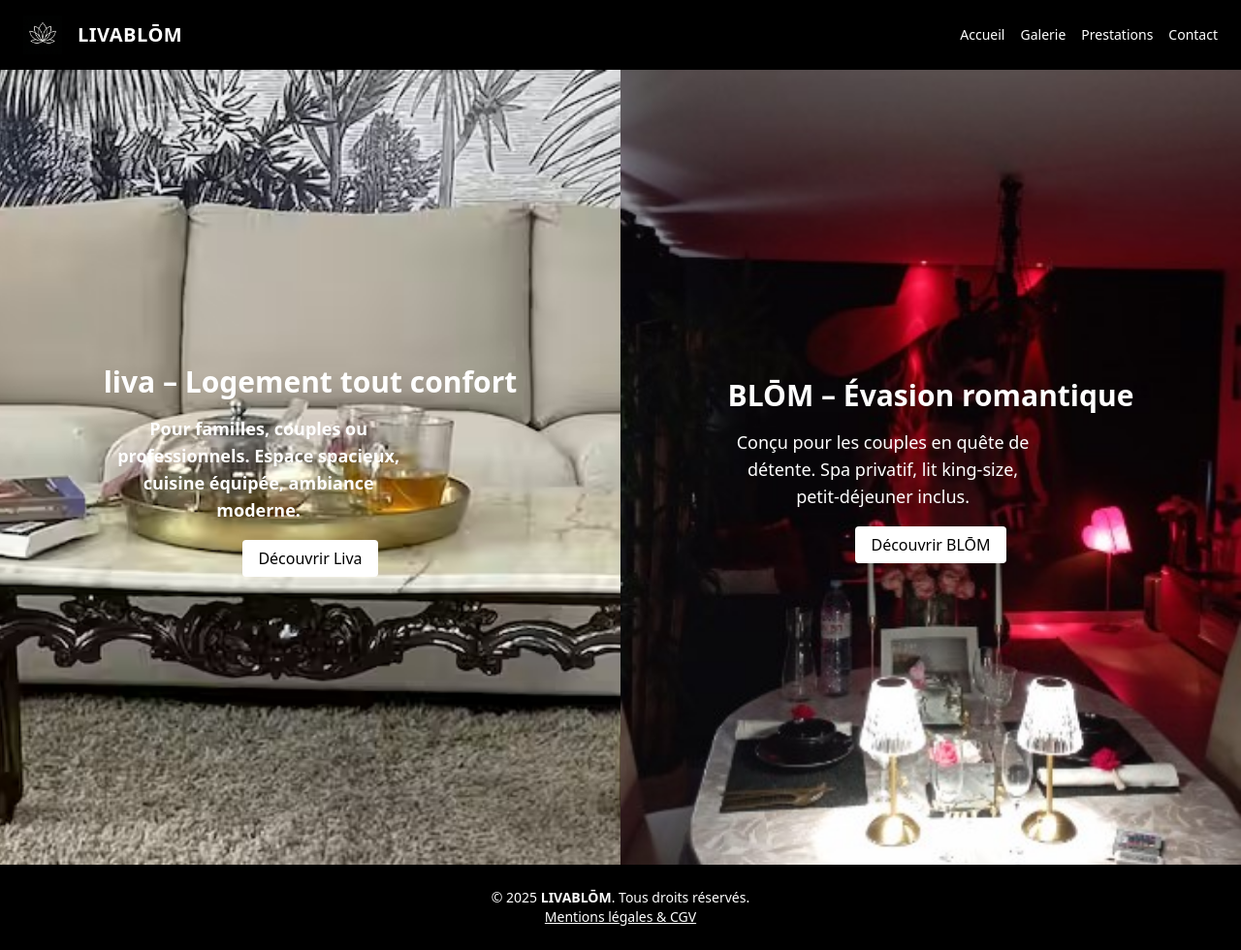
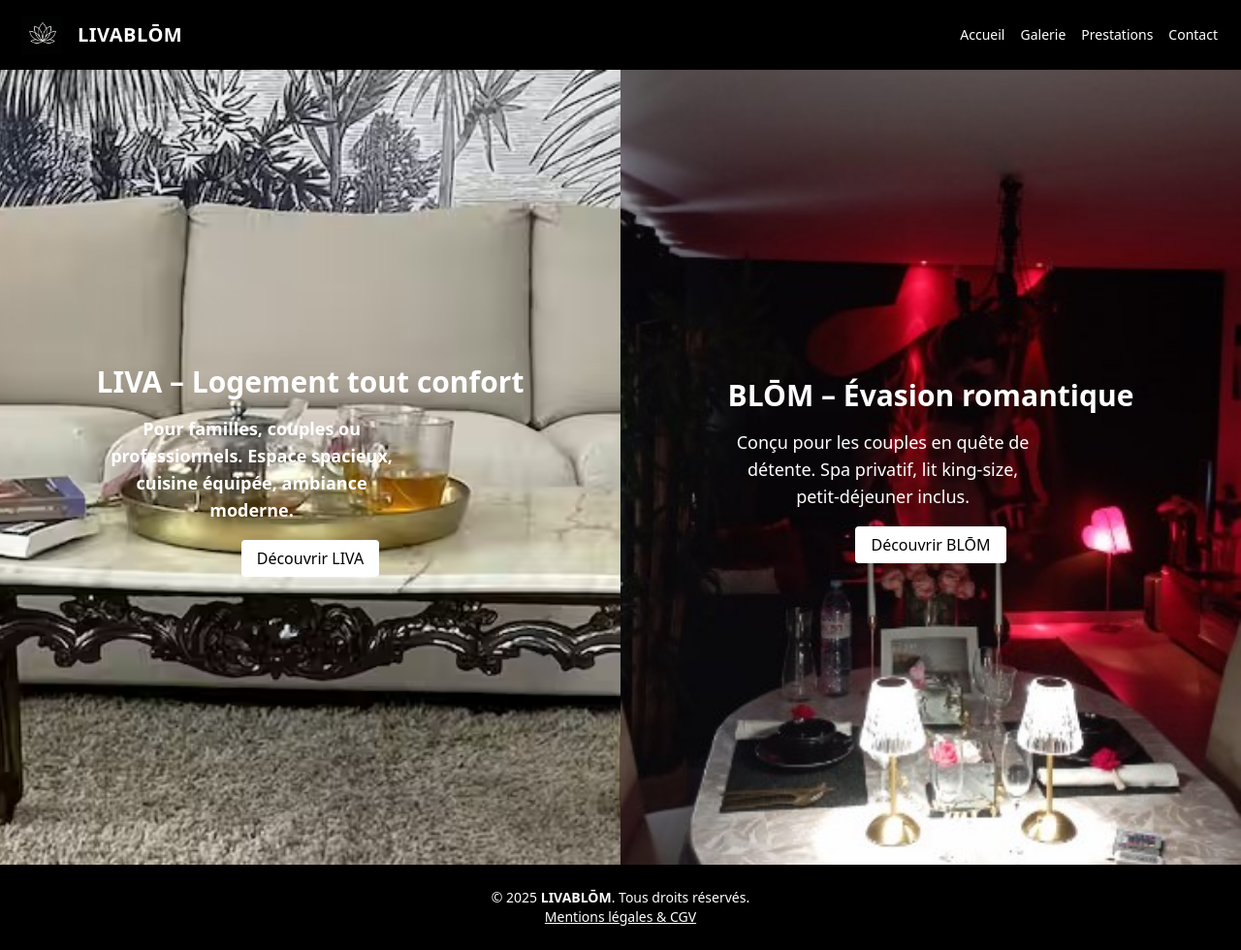
Before and after one commit to LIVABLOM/LIVABLOM, a Jekyll site: the page built from index.md, in a window 1280 px wide. Shown: the whole page at 97% size. Built offline with Jekyll 4.4.1, drawn with Linux system fonts in a browser that asks for light colours.

Commit message:
Update index.md

```diff
--- a/index.md
+++ b/index.md
@@ -9,11 +9,11 @@
   <!-- Partie LIVA -->
   <div class="w-full md:w-1/2 h-1/2 md:h-full bg-cover bg-center text-white flex flex-col items-center justify-center p-6 text-center" style="background-image: url('{{ site.baseurl }}/assets/galerie/liva/salon1.jpg');">
     <div class="bg-black/70 p-4 rounded-lg">
-      <h2 class="text-3xl font-bold mb-4">liva – Logement tout confort</h2>
+      <h2 class="text-3xl font-bold mb-4">LIVA – Logement tout confort</h2>
       <p class="mb-6 text-lg max-w-xs">
         <strong>Pour familles, couples ou professionnels. Espace spacieux, cuisine équipée, ambiance moderne.</strong>
       </p>
-      <a href="{{ site.baseurl }}/liva" class="bg-white text-black py-2 px-4 rounded hover:bg-gray-200">Découvrir Liva</a>
+      <a href="{{ site.baseurl }}/liva" class="bg-white text-black py-2 px-4 rounded hover:bg-gray-200">Découvrir LIVA</a>
     </div>
   </div>
 
```
